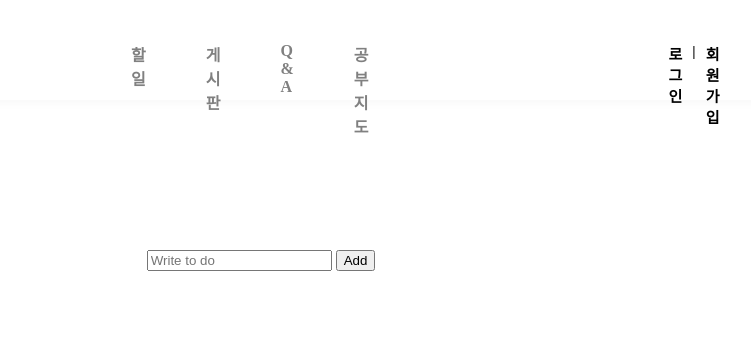
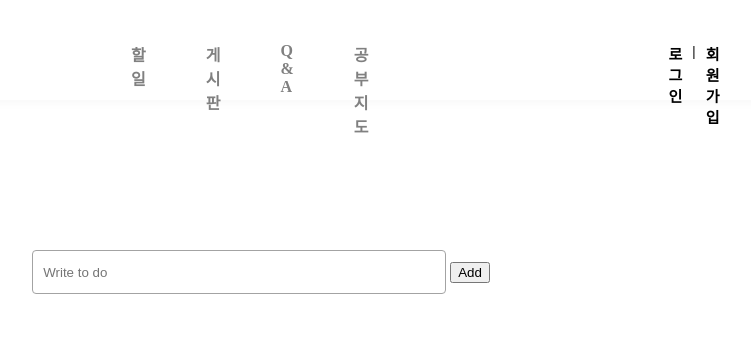
Before and after one commit to chohyeryung/letstudy, a PHP site: page /php/todo.php in a window 1280 px wide. Shown: the top 360 px of the page, without its empty margins (379-1130 px from the left). Run offline with PHP 8.4, Linux system fonts and the light colour scheme; data comes from the database, SQL or seed files in the repository.

Commit message:
todo css

```diff
--- a/css/todo.css
+++ b/css/todo.css
@@ -1,6 +1,7 @@
 .js-toDoForm{
     text-align: center;
     margin-top:150px;
+    margin-bottom: 50px;
 }
 
 .btn-delete{
@@ -11,13 +12,25 @@
     padding:15px;
 }
 
+.input-todo{
+    width:400px;
+    height:40px;
+    padding-left:10px;
+    border:1px solid rgb(163, 163, 163);
+    border-radius: 4px;
+}
+
 table{
-    margin:0;
+    margin:auto;
+    width:500px;
 }
 
 tr{
     display:flex;
     justify-content: space-around;
+    padding:20px;
+    border-top: 1px solid rgb(216, 216, 216);
+    border-bottom: 1px solid rgb(216, 216, 216);
 }
 
 .contents{
```
